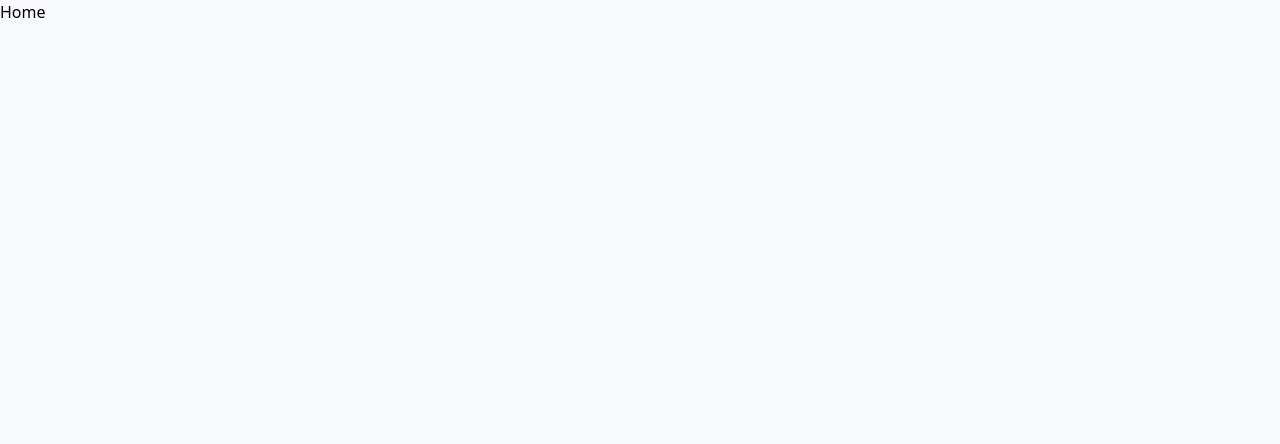
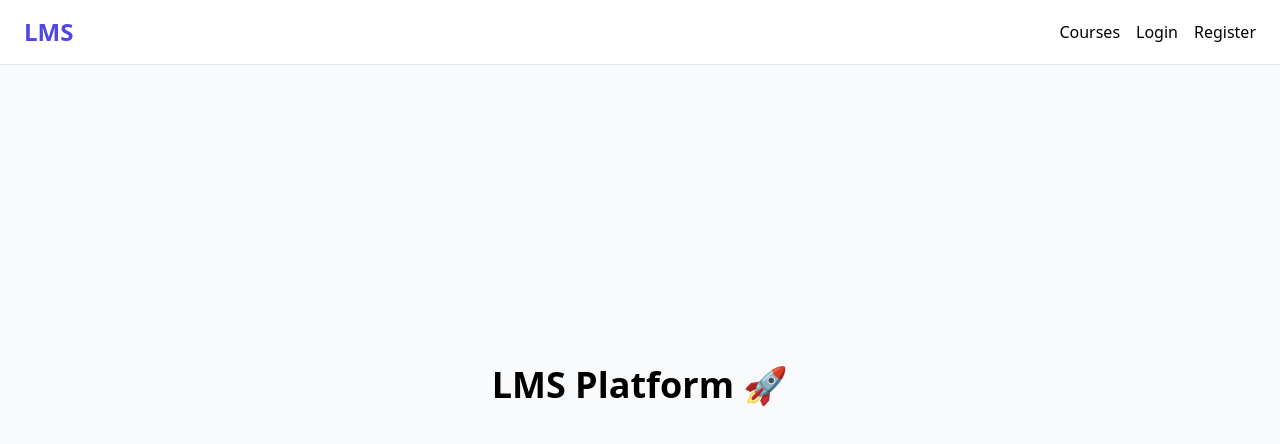
Before and after one commit to TechExplorer15/lms-platform, a React (Vite) app in the folder lms-frontend/: page / in a window 1280 px wide. Shown: the top 444 px of the page. Built offline with nearby package versions, Linux system fonts and the light colour scheme.

Commit message:
feat: build core LMS frontend with auth, courses, enrollment and lecture system

```diff
--- a/lms-frontend/src/App.jsx
+++ b/lms-frontend/src/App.jsx
@@ -1,10 +1,12 @@
 import { BrowserRouter } from "react-router-dom";
 import AppRoutes from "@/routes/AppRoutes";
+import Navbar from "@/components/layout/Navbar";
 
 function App() {
   return (
     <BrowserRouter>
       <div className="min-h-screen bg-gray-50">
+        <Navbar />
         <AppRoutes />
       </div>
     </BrowserRouter>
--- /dev/null
+++ b/lms-frontend/src/components/layout/Navbar.jsx
@@ -0,0 +1,47 @@
+import { Link, useNavigate } from "react-router-dom";
+import { useDispatch, useSelector } from "react-redux";
+import { logout } from "@/features/auth/authSlice";
+import { Button } from "@/components/ui/button";
+
+const Navbar = () => {
+  const { user } = useSelector((state) => state.auth);
+
+  const dispatch = useDispatch();
+  const navigate = useNavigate();
+
+  const handleLogout = () => {
+    dispatch(logout());
+    navigate("/login");
+  };
+
+  return (
+    <nav className="bg-white border-b px-6 py-4 flex items-center justify-between">
+      {/* Logo */}
+      <Link to="/" className="text-2xl font-bold text-indigo-600">
+        LMS
+      </Link>
+
+      {/* Links */}
+      <div className="flex items-center gap-4">
+        <Link to="/courses">Courses</Link>
+
+        {user?.role === "student" && <Link to="/student">Dashboard</Link>}
+
+        {user?.role === "instructor" && (
+          <Link to="/instructor">Instructor</Link>
+        )}
+
+        {!user ? (
+          <>
+            <Link to="/login">Login</Link>
+            <Link to="/register">Register</Link>
+          </>
+        ) : (
+          <Button onClick={handleLogout}>Logout</Button>
+        )}
+      </div>
+    </nav>
+  );
+};
+
+export default Navbar;
--- /dev/null
+++ b/lms-frontend/src/pages/instructor/InstructorDashboard.jsx
@@ -0,0 +1,20 @@
+import { Link } from "react-router-dom";
+import { Button } from "@/components/ui/button";
+
+const InstructorDashboard = () => {
+  return (
+    <div className="p-6">
+      <h1 className="text-2xl font-bold mb-6">Instructor Dashboard</h1>
+
+      <div className="bg-white rounded-lg shadow p-6">
+        <h2 className="text-lg font-semibold mb-4">Manage Courses</h2>
+
+        <Button asChild>
+          <Link to="/courses">View Courses</Link>
+        </Button>
+      </div>
+    </div>
+  );
+};
+
+export default InstructorDashboard;
--- /dev/null
+++ b/lms-frontend/src/pages/student/StudentDashboard.jsx
@@ -0,0 +1,19 @@
+import { Link } from "react-router-dom";
+
+const StudentDashboard = () => {
+  return (
+    <div className="p-6">
+      <h1 className="text-2xl font-bold mb-6">Student Dashboard</h1>
+
+      <div className="bg-white rounded-lg shadow p-6">
+        <h2 className="text-lg font-semibold mb-4">Continue Learning</h2>
+
+        <Link to="/courses" className="text-indigo-600 font-medium">
+          Browse Courses →
+        </Link>
+      </div>
+    </div>
+  );
+};
+
+export default StudentDashboard;
--- a/lms-frontend/src/routes/AppRoutes.jsx
+++ b/lms-frontend/src/routes/AppRoutes.jsx
@@ -1,20 +1,28 @@
 import { Routes, Route } from "react-router-dom";
+
 import Login from "@/pages/auth/Login";
 import Register from "@/pages/auth/Register";
+
 import Courses from "@/pages/public/Courses";
 import CourseDetails from "@/pages/public/CourseDetails";
-import ProtectedRoute from "@/routes/ProtectedRoute";
+
+import StudentDashboard from "@/pages/student/StudentDashboard";
+import InstructorDashboard from "@/pages/instructor/InstructorDashboard";
 import LecturePlayer from "@/pages/student/LecturePlayer";
 
-// Temp dashboards
-const StudentDashboard = () => <h1>Student Dashboard</h1>;
-const InstructorDashboard = () => <h1>Instructor Dashboard</h1>;
+import ProtectedRoute from "@/routes/ProtectedRoute";
+
+const Home = () => (
+  <div className="flex items-center justify-center h-[80vh]">
+    <h1 className="text-4xl font-bold">LMS Platform 🚀</h1>
+  </div>
+);
 
 const AppRoutes = () => {
   return (
     <Routes>
       {/* Public */}
-      <Route path="/" element={<h1>Home</h1>} />
+      <Route path="/" element={<Home />} />
       <Route path="/login" element={<Login />} />
       <Route path="/register" element={<Register />} />
       <Route path="/courses" element={<Courses />} />
@@ -23,8 +31,9 @@ const AppRoutes = () => {
       {/* Student */}
       <Route element={<ProtectedRoute allowedRoles={["student"]} />}>
         <Route path="/student" element={<StudentDashboard />} />
+
+        <Route path="/course/:courseId/player" element={<LecturePlayer />} />
       </Route>
-      <Route path="/course/:courseId/player" element={<LecturePlayer />} />
 
       {/* Instructor */}
       <Route element={<ProtectedRoute allowedRoles={["instructor"]} />}>
```
